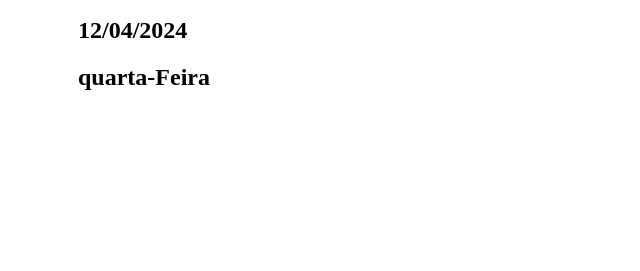
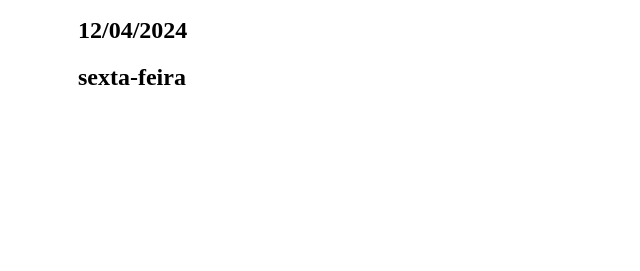
Before and after one commit to NFS-MAFIA-viniKc/avaliacaoo, a plain HTML site: page avaliação/index.html in a window 1280 px wide. Shown: the part 319-590 px from the top of the page, 0-640 px from the left. Drawn offline with Linux system fonts and the light colour scheme.

Commit message:
Update index.html

```diff
--- a/avaliação/index.html
+++ b/avaliação/index.html
@@ -13,7 +13,7 @@
       <div class="esquerdo">
         <h1> Fundamentos de TI</h1>
         <h1> 12/04/2024 </h1>
-        <h1> quarta-Feira</h1>
+        <h1> sexta-feira</h1>
       </div>
       <div class="direito">
         <img src="foto.jpeg.jpeg" >
```
